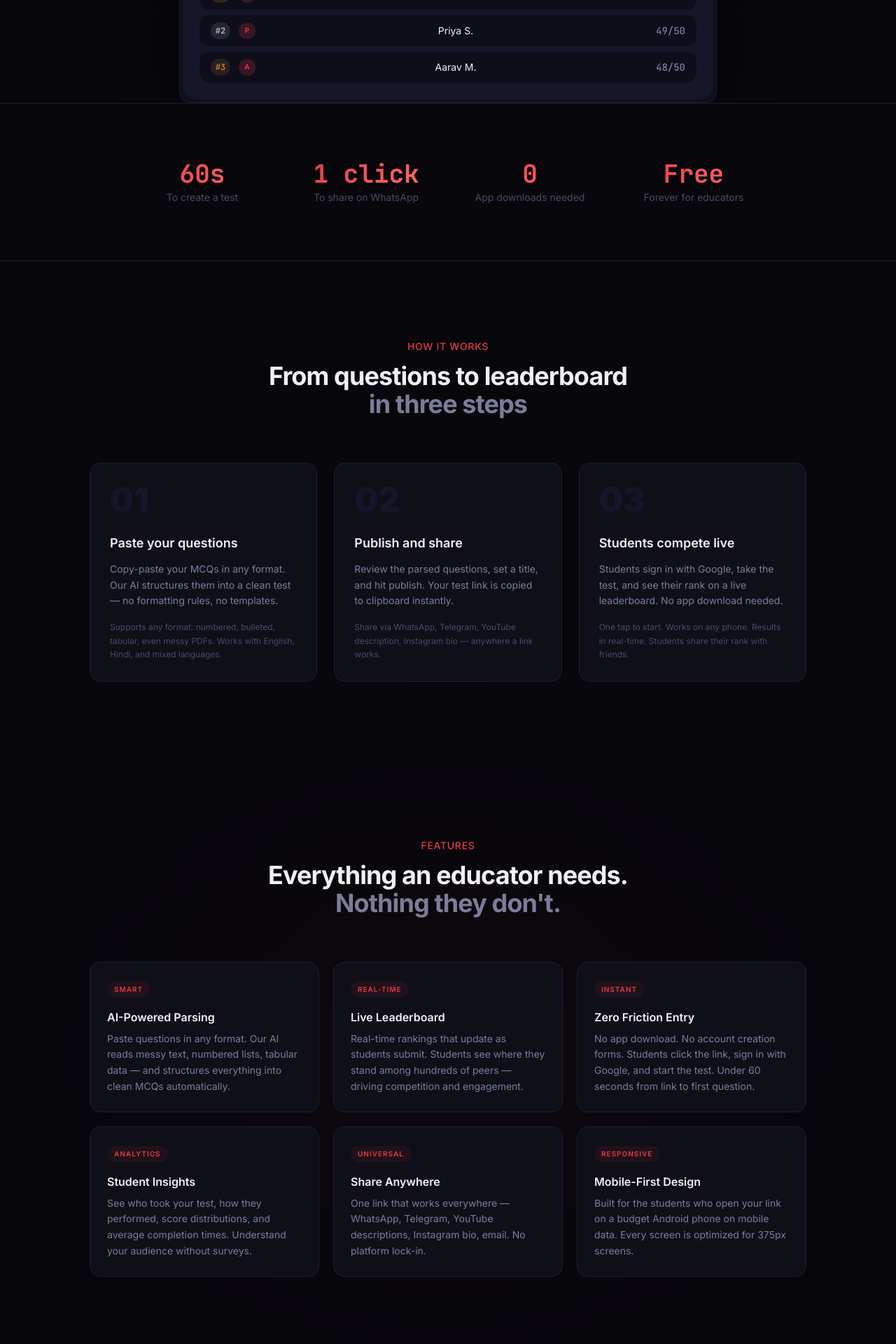
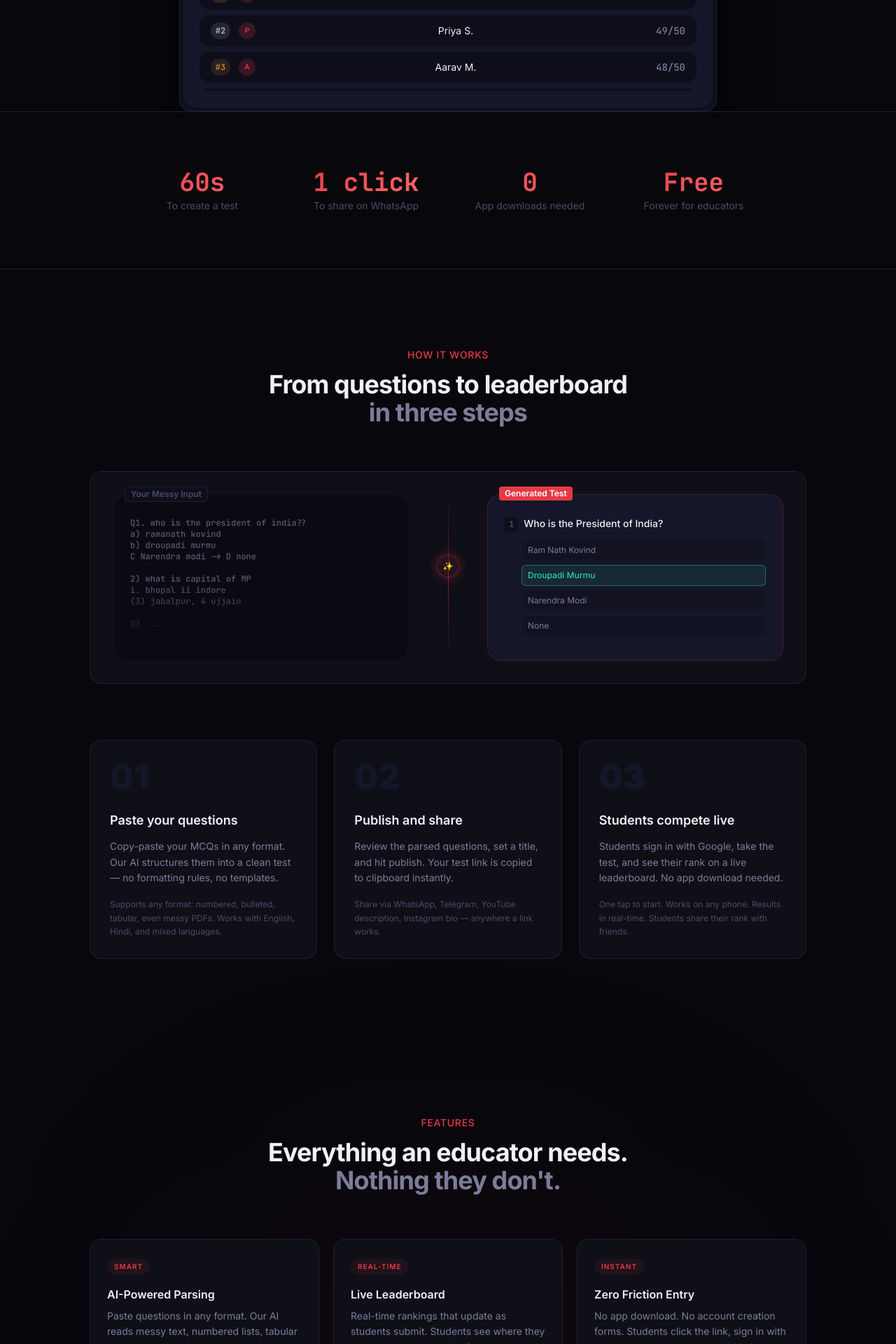
Before and after one commit to nirmallyakoner/testlink, a Next.js app: page / in a window 1280 px wide. Shown: the part 820-2740 px from the top of the page at 70% size. Built offline with nearby package versions, Linux system fonts and the light colour scheme.

Commit message:
chore: seo and landing page UI/UX overhaul for testlink.online

```diff
--- a/src/app/layout.tsx
+++ b/src/app/layout.tsx
@@ -2,13 +2,13 @@ import type { Metadata } from "next";
 import "./globals.css";
 
 export const metadata: Metadata = {
-  metadataBase: new URL("https://testlink.in"),
+  metadataBase: new URL("https://testlink.online"),
   title: {
-    default: "TestLink — Instant Test Links for Educators | AI-Powered MCQ Platform",
+    default: "Free Online Mock Test Maker | Create Shareable Links — TestLink",
     template: "%s | TestLink",
   },
   description:
-    "Create shareable MCQ test links in 60 seconds. AI-powered question parsing, live leaderboards, and instant results. Built for India's independent educators — YouTube teachers, coaching institutes, and private tutors.",
+    "Turn messy PDFs or notes into shareable MCQ test links in 60 seconds using AI. Live student leaderboards, instant analytics, mobile-first design. Better than Google Forms.",
   keywords: [
     "test link generator",
     "online MCQ test maker",
@@ -42,11 +42,11 @@ export const metadata: Metadata = {
   openGraph: {
     type: "website",
     locale: "en_IN",
-    url: "https://testlink.in",
+    url: "https://testlink.online",
     siteName: "TestLink",
-    title: "TestLink — Instant Test Links for Educators",
+    title: "Free Online Mock Test Maker | Create Shareable Links",
     description:
-      "Paste your questions, get a live test link. Students compete on a real-time leaderboard. Built for India's educators.",
+      "Turn messy PDFs or notes into shareable MCQ test links in 60 seconds. AI parsing, live student leaderboards, instant analytics. Ditch Google Forms.",
     images: [
       {
         url: "/og-image.png",
@@ -58,13 +58,13 @@ export const metadata: Metadata = {
   },
   twitter: {
     card: "summary_large_image",
-    title: "TestLink — Instant Test Links for Educators",
+    title: "Free Online Mock Test Maker | TestLink",
     description:
-      "Paste your questions, get a live test link. Students compete on a real-time leaderboard.",
+      "Paste your messy PDF questions and get a live, shareable test link instantly. Live leaderboards and analytics.",
     images: ["/og-image.png"],
   },
   alternates: {
-    canonical: "https://testlink.in",
+    canonical: "https://testlink.online",
   },
   category: "Education",
 };
@@ -74,9 +74,9 @@ const jsonLd = {
   "@context": "https://schema.org",
   "@type": "WebApplication",
   name: "TestLink",
-  url: "https://testlink.in",
+  url: "https://testlink.online",
   description:
-    "Create shareable MCQ test links in 60 seconds with AI-powered question parsing and live leaderboards.",
+    "Create shareable MCQ test links in 60 seconds from PDF questions with AI-powered question parsing and live leaderboards.",
   applicationCategory: "EducationalApplication",
   operatingSystem: "Web",
   offers: {
@@ -88,7 +88,7 @@ const jsonLd = {
   creator: {
     "@type": "Organization",
     name: "TestLink",
-    url: "https://testlink.in",
+    url: "https://testlink.online",
   },
   featureList: [
     "AI-powered MCQ question parsing",
--- a/src/app/robots.ts
+++ b/src/app/robots.ts
@@ -9,6 +9,6 @@ export default function robots(): MetadataRoute.Robots {
         disallow: ["/dashboard/", "/api/", "/auth/"],
       },
     ],
-    sitemap: "https://testlink.in/sitemap.xml",
+    sitemap: "https://testlink.online/sitemap.xml",
   };
 }
--- a/src/app/sitemap.ts
+++ b/src/app/sitemap.ts
@@ -1,7 +1,7 @@
 import type { MetadataRoute } from "next";
 
 export default function sitemap(): MetadataRoute.Sitemap {
-  const baseUrl = "https://testlink.in";
+  const baseUrl = "https://testlink.online";
 
   return [
     // Core pages
--- a/src/components/landing/Features.tsx
+++ b/src/components/landing/Features.tsx
@@ -28,16 +28,16 @@ const features = [
     tag: "Analytics",
   },
   {
-    title: "Share Anywhere",
+    title: "Draft & Edit Mode",
     description:
-      "One link that works everywhere — WhatsApp, Telegram, YouTube descriptions, Instagram bio, email. No platform lock-in.",
-    tag: "Universal",
+      "Review your AI-generated draft, add custom questions, or fix typos before publishing. Once published, your questions are securely locked in.",
+    tag: "Control",
   },
   {
-    title: "Mobile-First Design",
+    title: "Time Limits",
     description:
-      "Built for the students who open your link on a budget Android phone on mobile data. Every screen is optimized for 375px screens.",
-    tag: "Responsive",
+      "Set strict countdown timers for your mock tests. Force auto-submit when the clock runs out to simulate true exam pressure.",
+    tag: "Exam Simulation",
   },
 ];
 
--- a/src/components/landing/Hero.tsx
+++ b/src/components/landing/Hero.tsx
@@ -44,9 +44,8 @@ export function Hero() {
           animate={{ opacity: 1, y: 0 }}
           transition={{ duration: 0.6, delay: 0.2 }}
         >
-          Turn any question bank into a shareable test link with a live
-          leaderboard. AI parses your questions. Students compete for rank.
-          No app download. No setup. 60 seconds.
+          Ditch Google Forms. Turn messy PDFs into a shareable test link with a live
+          leaderboard in 60 seconds using AI. Students compete for rank — no app download required.
         </motion.p>
 
         {/* CTA */}
@@ -122,14 +121,18 @@ export function Hero() {
                 </div>
 
                 {/* Mock leaderboard rows */}
-                <div className="space-y-1.5 sm:space-y-2">
+                <div className="space-y-1.5 sm:space-y-2 relative h-[140px] sm:h-[160px] overflow-hidden">
                   {[
-                    { rank: 1, name: "Ramesh K.", score: "50/50", time: "18:02" },
-                    { rank: 2, name: "Priya S.", score: "49/50", time: "21:44" },
-                    { rank: 3, name: "Aarav M.", score: "48/50", time: "19:33" },
+                    { rank: 1, name: "Ramesh K.", score: "50/50", time: "18:02", delay: 1.0 },
+                    { rank: 2, name: "Priya S.", score: "49/50", time: "21:44", delay: 1.2 },
+                    { rank: 3, name: "Aarav M.", score: "48/50", time: "19:33", delay: 1.4 },
+                    { rank: 4, name: "Sneha P.", score: "47/50", time: "17:15", delay: 1.6 },
                   ].map((row) => (
-                    <div
+                    <motion.div
                       key={row.rank}
+                      initial={{ opacity: 0, y: 20 }}
+                      animate={{ opacity: 1, y: 0 }}
+                      transition={{ duration: 0.4, delay: row.delay, ease: "easeOut" }}
                       className="flex items-center gap-2 sm:gap-3 bg-bg/50 rounded-lg px-2.5 sm:px-4 py-2 sm:py-2.5"
                     >
                       <span
@@ -137,7 +140,8 @@ export function Hero() {
                           "font-mono text-[10px] sm:text-xs font-bold min-w-[24px] sm:min-w-[28px] h-5 sm:h-6 flex items-center justify-center rounded-full shrink-0",
                           row.rank === 1 && "bg-gold/15 text-gold",
                           row.rank === 2 && "bg-silver/15 text-silver",
-                          row.rank === 3 && "bg-bronze/15 text-bronze"
+                          row.rank === 3 && "bg-bronze/15 text-bronze",
+                          row.rank > 3 && "bg-surface-2 text-text-secondary"
                         )}
                       >
                         #{row.rank}
@@ -154,7 +158,7 @@ export function Hero() {
                       <span className="text-[10px] sm:text-xs text-text-muted font-mono shrink-0 hidden xs:inline">
                         {row.time}
                       </span>
-                    </div>
+                    </motion.div>
                   ))}
                 </div>
               </div>
--- a/src/components/landing/HowItWorks.tsx
+++ b/src/components/landing/HowItWorks.tsx
@@ -1,6 +1,7 @@
 "use client";
 
 import { motion } from "framer-motion";
+import { cn } from "@/lib/utils";
 
 const steps = [
   {
@@ -59,6 +60,71 @@ export function HowItWorks() {
           </h2>
         </motion.div>
 
+        {/* Visual representation: Messy -> Clean */}
+        <motion.div
+          className="bg-surface border border-border rounded-2xl p-4 sm:p-8 mb-12 sm:mb-20 overflow-hidden"
+          initial={{ opacity: 0, scale: 0.95 }}
+          whileInView={{ opacity: 1, scale: 1 }}
+          viewport={{ once: true }}
+          transition={{ duration: 0.7 }}
+        >
+          <div className="flex flex-col md:flex-row items-stretch gap-6 sm:gap-8">
+            {/* Messy Input */}
+            <div className="flex-1 bg-bg/50 rounded-xl p-4 sm:p-6 border border-border/50 relative">
+              <span className="absolute -top-3 left-4 bg-surface text-[10px] sm:text-xs font-semibold text-text-muted px-2 py-0.5 rounded border border-border">
+                Your Messy Input
+              </span>
+              <pre className="text-[10px] sm:text-xs font-mono text-text-secondary/70 whitespace-pre-wrap mt-2 overflow-hidden h-[150px] sm:h-[180px]" style={{ maskImage: "linear-gradient(to bottom, black 50%, transparent)" }}>
+                {`Q1. who is the president of india??
+a) ramanath kovind
+b) droupadi murmu
+C Narendra modi -> D none
+
+2) what is capital of MP
+i. bhopal ii indore
+(3) jabalpur, 4 ujjain
+
+Q3 ...`}
+              </pre>
+            </div>
+
+            {/* Arrow/AI indicator */}
+            <div className="hidden md:flex flex-col items-center justify-center shrink-0 w-12">
+              <div className="h-full w-px bg-gradient-to-b from-transparent via-primary/50 to-transparent" />
+              <div className="absolute w-8 h-8 rounded-full bg-primary/10 border border-primary/30 flex items-center justify-center -translate-y-1/2 shadow-[0_0_15px_rgba(230,57,70,0.4)]">
+                <span className="text-xs">✨</span>
+              </div>
+            </div>
+
+            {/* Mobile Arrow */}
+            <div className="md:hidden flex justify-center -my-2">
+              <div className="w-8 h-8 rounded-full bg-primary/10 border border-primary/30 flex items-center justify-center shadow-[0_0_15px_rgba(230,57,70,0.4)]">
+                <span className="text-xs">✨</span>
+              </div>
+            </div>
+
+            {/* Clean Output */}
+            <div className="flex-1 bg-surface-2 rounded-xl p-4 sm:p-6 border border-primary/20 relative shadow-[0_0_30px_rgba(230,57,70,0.05)]">
+               <span className="absolute -top-3 left-4 bg-primary text-[10px] sm:text-xs font-semibold text-white px-2 py-0.5 rounded shadow-sm">
+                Generated Test
+              </span>
+              <div className="mt-2 space-y-3">
+                <div className="flex gap-2 items-start">
+                  <span className="text-xs font-mono font-bold text-text-muted bg-surface px-1.5 py-0.5 rounded shrink-0">1</span>
+                  <p className="text-[11px] sm:text-sm font-medium text-text leading-tight">Who is the President of India?</p>
+                </div>
+                <div className="space-y-1.5 ml-6">
+                  {["Ram Nath Kovind", "Droupadi Murmu", "Narendra Modi", "None"].map((opt, i) => (
+                    <div key={opt} className={cn("text-[10px] sm:text-xs px-2 py-1.5 rounded-md border", i === 1 ? "border-success/40 bg-success/10 text-success font-medium" : "border-border/50 text-text-secondary bg-surface/50")}>
+                      {opt}
+                    </div>
+                  ))}
+                </div>
+              </div>
+            </div>
+          </div>
+        </motion.div>
+
         <motion.div
           className="grid md:grid-cols-3 gap-4 sm:gap-6"
           variants={container}
```
